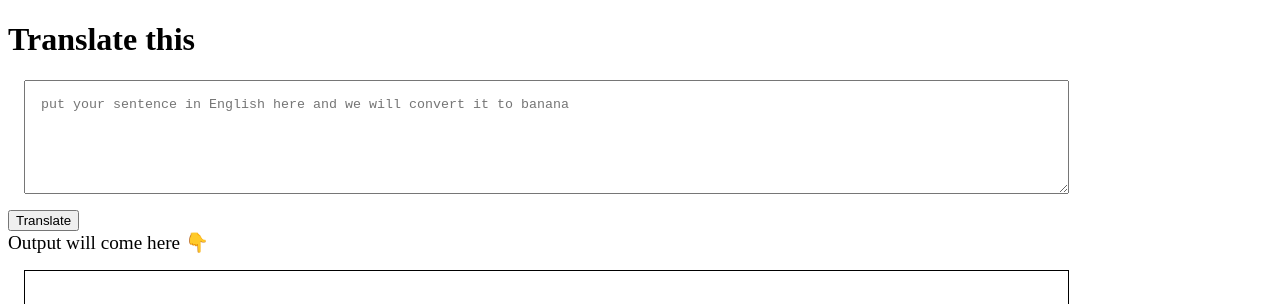
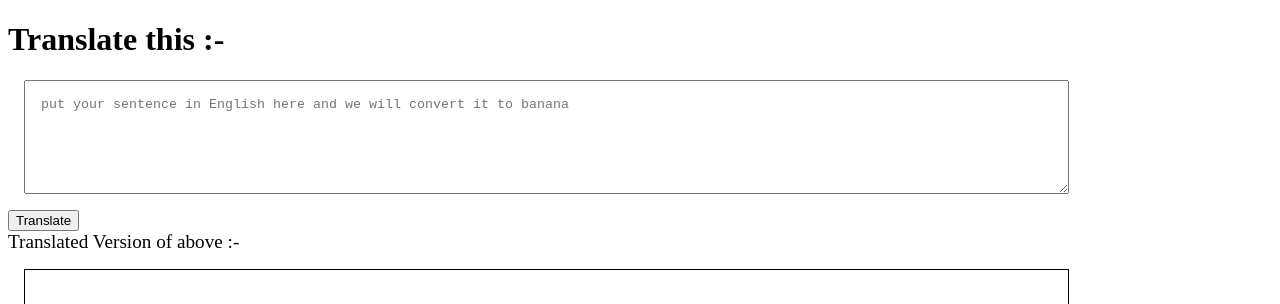
Before and after one commit to Mk4Levi/mark-06_Manthan, a plain HTML site: page index.html in a window 1280 px wide. Shown: the top 304 px of the page. Drawn offline with Linux system fonts and the light colour scheme.

Commit message:
Update index.html

```diff
--- a/index.html
+++ b/index.html
@@ -25,12 +25,12 @@
 </head>
 
 <body>
-    <h1> Translate this </h1>
+    <h1> Translate this :- </h1>
     <textarea id="txt-input"
         placeholder="put your sentence in English here and we will convert it to banana"></textarea>
     <button id="btn-translate">Translate</button>
 
-    <div style="font-size: larger;"> Output will come here 👇</div>
+    <div style="font-size: larger;"> Translated Version of above :- </div>
     <div id="output"></div>
     <script src="app.js" type="text/javascript"></script>
 </body>
```
